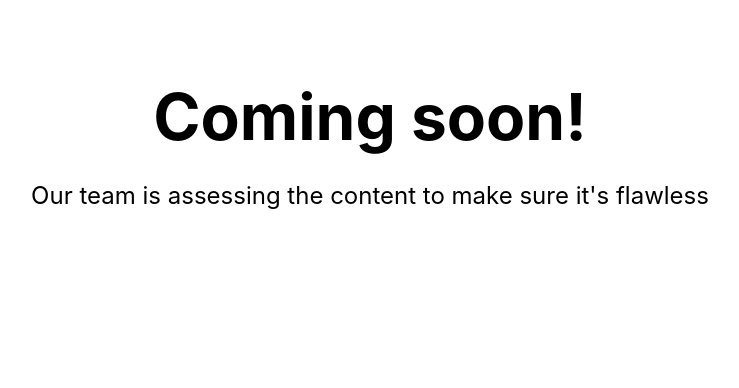
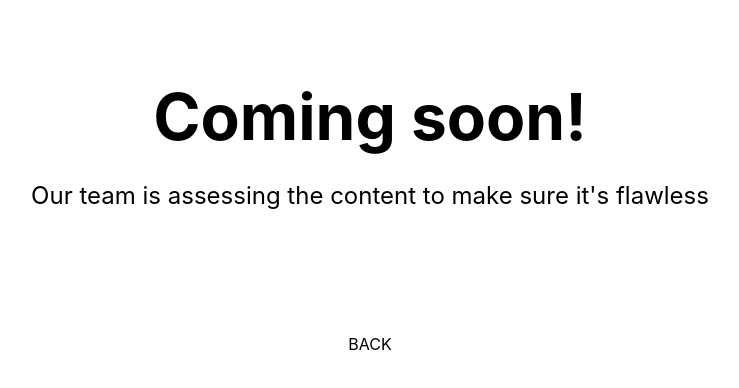
Before and after one commit to mutairibassam/mutairibassam.github.io, a Next.js app in the folder datum/: page /soon in a window 1280 px wide. Shown: the top 388 px of the page, without its empty margins (270-1009 px from the left). Built offline with nearby package versions, Linux system fonts and the light colour scheme.

Commit message:
add back button in soon page

```diff
--- a/datum/pages/registration.tsx
+++ b/datum/pages/registration.tsx
@@ -4,7 +4,6 @@ import { AiOutlineArrowLeft } from "react-icons/ai";
 import { useState, useRef } from "react";
 import { useForm } from "react-hook-form";
 import { useRouter } from "next/router";
-// import { createUser } from "../../../Faunadb";
 
 export default function Registration() {
   /**
@@ -64,7 +63,6 @@ export default function Registration() {
               </div>
 
               <input
-                // onChange={(e) => setEmail(e.target.value)}
                 placeholder="Email"
                 className={styles.field_input}
                 {...register("email", {
@@ -79,7 +77,6 @@ export default function Registration() {
               <input
                 type="text"
                 placeholder="Program name"
-                // onChange={(e) => setProgram(e.target.value)}
                 className={styles.field_input}
                 {...register("program", {
                   required: "Required",
--- a/datum/pages/soon.tsx
+++ b/datum/pages/soon.tsx
@@ -1,17 +1,22 @@
-import styles from '../styles/Home.module.scss'
+import styles from "../styles/Home.module.scss";
+import Link from "next/link";
 
 export default function Soon() {
   return (
     <div>
       <main className={styles.main}>
-            <h1 className={styles.title}>
-                Coming soon!
-            </h1>
+        <h1 className={styles.title}>Coming soon!</h1>
 
         <p className={styles.description}>
           Our team is assessing the content to make sure it&apos;s flawless
         </p>
+
+        <Link href="/">
+          <a className={styles.main}>
+            <p> BACK </p>
+          </a>
+        </Link>
       </main>
     </div>
-    )
+  );
 }
```
Lines whose indentation alone changed are shown as unchanged.
